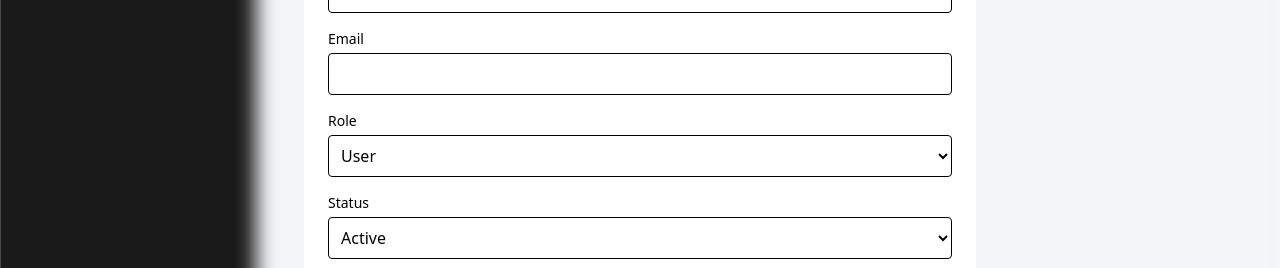
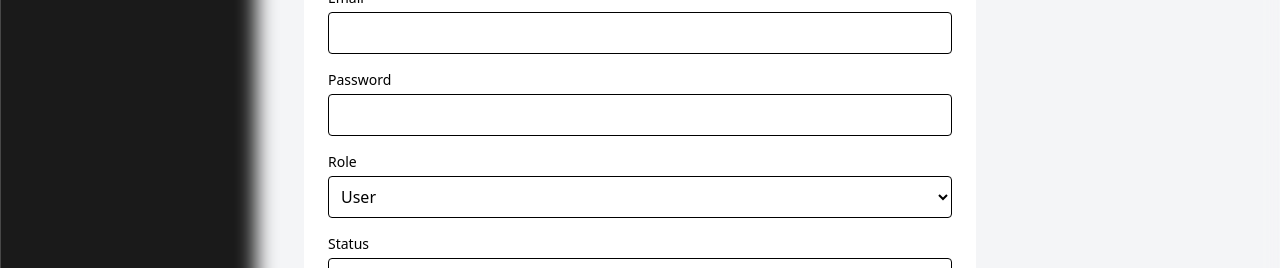
Before and after one commit to chathurasandaruwan/Book-Store-Admin-Panel-React, a React (Vite) app: page /users in a window 1280 px wide. Both pictures are taken after typing "Sample" into the empty fields and a click on the button "Add New User". Shown: the part 291-559 px from the top of the page. Built offline with nearby package versions, Linux system fonts and the light colour scheme; no server answers.

Commit message:
use user slice to connect with backend

```diff
--- a/src/Slices/UserSlice.ts
+++ b/src/Slices/UserSlice.ts
@@ -76,6 +76,7 @@ const UserSlice = createSlice({
     extraReducers: (builder) => {
         builder
             .addCase(saveUserData.fulfilled, (state, action) => {
+                console.log('user save fulfilled')
                 state.push(action.payload);
             })
             .addCase(saveUserData.pending, (state, action) => {
@@ -85,6 +86,7 @@ const UserSlice = createSlice({
                 console.log("Failed to save user: ", action.payload);
             })
             .addCase(getUsersData.fulfilled, (state, action) => {
+                console.log('user get fulfilled')
                 state = action.payload;
                 return state;
             })
@@ -95,14 +97,22 @@ const UserSlice = createSlice({
                 console.log("Failed to get user: ", action.payload);
             })
             .addCase(updateUserData.fulfilled, (state, action) => {
+                console.log('user update fulfilled')
                 const updateUser = action.payload;
                 const index = state.findIndex((user) => user.id === updateUser.id);
                 if (index !== -1) {
                     state[index] = { ...state[index], ...updateUser };
                 }
             })
+            .addCase(updateUserData.pending, (state, action) => {
+                console.log("Pending");
+            })
+            .addCase(updateUserData.rejected, (state, action) => {
+                console.log("Failed to update user: ", action.payload);
+            })
             .addCase(deleteUserData.fulfilled, (state, action) => {
-                return state.filter(user => user.id !== action.payload);
+                console.log('user delete fulfilled')
+                return state.filter(user => user.id !== action.payload.id);
             })
             .addCase(deleteUserData.pending, (state, action) => {
                 console.log("Pending");
--- a/src/component/UserForm.tsx
+++ b/src/component/UserForm.tsx
@@ -1,21 +1,24 @@
 import React, {useEffect, useState} from "react";
 import {useDispatch, useSelector} from "react-redux";
-import {saveUser, updateUser} from "../Slices/UserSlice.ts";
+import {saveUser, saveUserData, updateUser, updateUserData} from "../Slices/UserSlice.ts";
 import {User} from "../interface/User.ts";
+import {AppDispatch, RootState} from "../store/Store.ts";
 
 interface UserFormProps {
-    userId: number;
+    userId: string;
     onClose: () => void;
 }
 export function UserForm({userId, onClose}: UserFormProps) {
-    const [formData, setFormData] = useState({
+    const [formData, setFormData] = useState<User>({
+        id:'',
         name: '',
         email: '',
+        password: '',
         role: 'user',
         status: 'active',});
-    const dispatch = useDispatch();
+    const dispatch = useDispatch<AppDispatch>();
     // Use select to update the form
-    const existingUser = useSelector((state) => state.userData.find((user:User) => user.id === userId));
+    const existingUser = useSelector((state:RootState) => state.userData.find((user:User) => user.id === userId));
     useEffect(() => {
         if (existingUser) {
             setFormData(existingUser);
@@ -23,12 +26,12 @@ export function UserForm({userId, onClose}: UserFormProps) {
     }, [existingUser]);
     const handleSubmit = (e: React.FormEvent) => {
         e.preventDefault();
-        if (userId === 0) {
+        if (userId === 'new') {
             // add new user
-            dispatch(saveUser({ ...formData, id: Date.now()}))
+            dispatch(saveUserData({ ...formData, id: 'newId' }));
         } else {
             // update user
-            dispatch(updateUser({ ...formData, id: userId }));
+            dispatch(updateUserData({user:formData, id: userId }));
         }
         onClose();
     };
@@ -37,7 +40,7 @@ export function UserForm({userId, onClose}: UserFormProps) {
             <div className="bg-white rounded-lg p-6 w-full max-w-2xl">
                 <div className=" relative flex justify-between items-center mb-4">
                     <h2 className="text-2xl font-bold">
-                        {userId === 0 ? 'Add New User' : 'Edit User'}
+                        {userId === 'new' ? 'Add New User' : 'Edit User'}
                     </h2>
                     <button
                         onClick={onClose}
@@ -165,6 +168,17 @@ export function UserForm({userId, onClose}: UserFormProps) {
                     </div>
 
                     <div>
+                        <label className="block text-sm font-medium mb-1">Password</label>
+                        <input
+                            type="password"
+                            value={formData.password}
+                            onChange={e => setFormData({...formData, password: e.target.value})}
+                            className="w-full border rounded p-2"
+                            required
+                        />
+                    </div>
+
+                    <div>
                         <label className="block text-sm font-medium mb-1">Role</label>
                         <select
                             value={formData.role}
@@ -200,7 +214,7 @@ export function UserForm({userId, onClose}: UserFormProps) {
                             type="submit"
                             className="px-4 py-2 bg-black text-white rounded border-2 hover:bg-gray-300 hover:text-black hover:cursor-pointer"
                         >
-                            {userId === 0 ? 'Add User' : 'Update User'}
+                            {userId === 'new' ? 'Add User' : 'Update User'}
                         </button>
                     </div>
                 </form>
--- a/src/interface/User.ts
+++ b/src/interface/User.ts
@@ -1,7 +1,8 @@
 export interface User {
-    id: number;
+    id: string;
     name: string;
     email: string;
+    password: string;
     role: 'admin' | 'user';
     status: 'active' | 'inactive';
 }
--- a/src/pages/Users.tsx
+++ b/src/pages/Users.tsx
@@ -1,18 +1,22 @@
-import {useState} from "react";
+import {useEffect, useState} from "react";
 import {UserForm} from "../component/UserForm.tsx";
 import {Pencil, Trash2} from "lucide-react";
 import {SearchBar} from "../component/SearchBar.tsx";
 import {useDispatch, useSelector} from "react-redux";
 import {User} from "../interface/User.ts";
-import {deleteUser} from "../Slices/UserSlice.ts";
-import {RootState} from "../store/Store.ts";
+import {deleteUser, deleteUserData, getUsersData} from "../Slices/UserSlice.ts";
+import {AppDispatch, RootState} from "../store/Store.ts";
 
 export function Users() {
-    const [editingUser, setEditingUser] = useState<number | null>(null);
+    const [editingUser, setEditingUser] = useState<string | null>(null);
     const [searchText,setSearchText] = useState('');
 
-    const dispatch = useDispatch();
+    const dispatch = useDispatch<AppDispatch>();
     const users: User[] = useSelector((state:RootState) => state.userData);
+
+    useEffect(() => {
+        dispatch(getUsersData());
+    }, [dispatch]);
     /*const users = [
         {id:1 , name: 'chathura',email: 'chathura@123', role: 'admin',status: 'active'  }
     ]*/
@@ -21,7 +25,7 @@ export function Users() {
             <div className="flex justify-between items-center mb-6">
                 <SearchBar setText={setSearchText}></SearchBar>
                 <button
-                    onClick={() => setEditingUser(0)}
+                    onClick={() => setEditingUser('new')}
                     className="bg-black text-white px-4 py-2 border-2 rounded hover:bg-gray-300 hover:text-black hover:cursor-pointer"
                 >
                     Add New User
@@ -67,7 +71,7 @@ export function Users() {
                                         <Pencil size={20}/>
                                     </button>
                                     <button
-                                        onClick={() => dispatch(deleteUser(user.id))}
+                                        onClick={() => dispatch(deleteUserData(user.id))}
                                         className="p-2 hover:bg-gray-100 rounded text-red-600 hover:cursor-pointer"
                                     >
                                         <Trash2 size={20}/>
```
